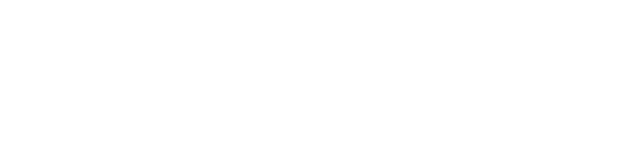
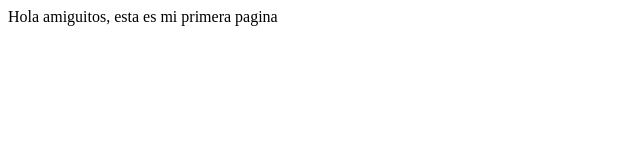
Before and after one commit to GaelSQ/GaelSQ.github.io, a plain HTML site: page index.html in a window 1280 px wide. Shown: the whole page, without its empty margins (0-640 px from the left). Drawn offline with Linux system fonts and the light colour scheme.

Commit message:
Update index.html

```diff
--- a/index.html
+++ b/index.html
@@ -1,3 +1,3 @@
 <html>
-  <p><Hola amiguitos, esta es mi primera pagina</p>
+  <p>Hola amiguitos, esta es mi primera pagina</p>
 </html>
```
